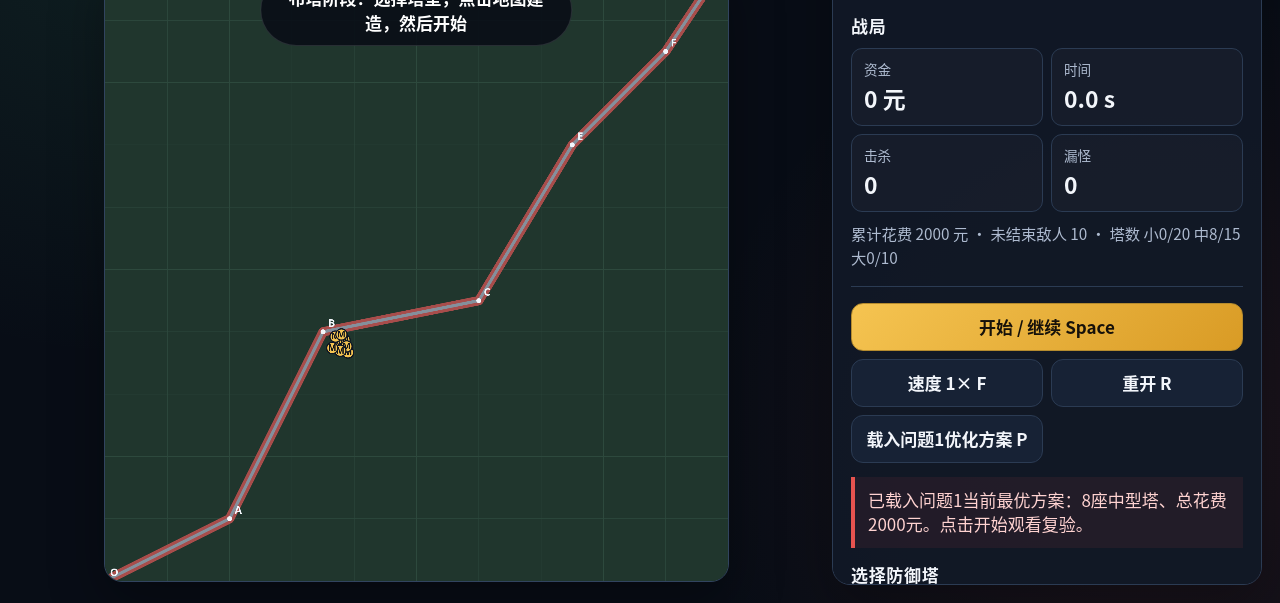
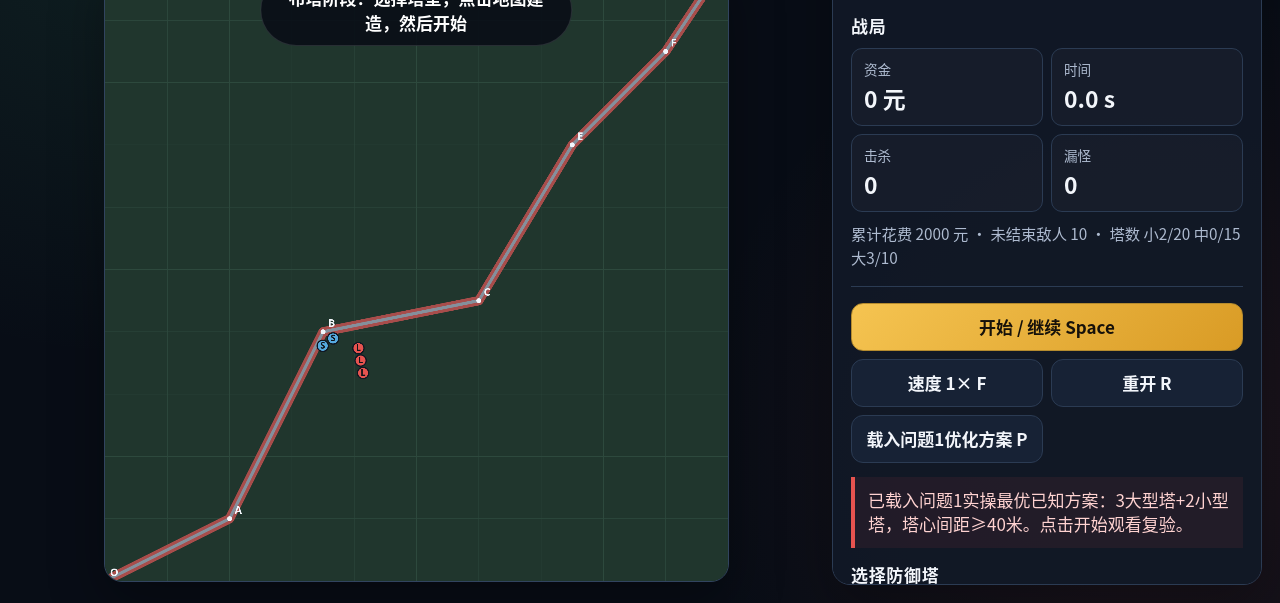
Before and after one commit to rong5525/tower-defense-game, a plain HTML site: page index.html in a window 1280 px wide. Both pictures are taken after a click on the button "载入问题1优化方案 P". Shown: the part 197-800 px from the top of the page. Drawn offline with Linux system fonts and the light colour scheme; animation ran at ten frames a second.

Commit message:
Update Q1 preset for practical tower spacing

```diff
--- a/game.js
+++ b/game.js
@@ -22,14 +22,11 @@ const TOWER_SPECS = {
 
 const UPGRADE_TO = { small: "medium", medium: "large" };
 const Q1_BEST_LAYOUT = [
-  ["medium", 780.185508269555, 733.6417436506911],
-  ["medium", 750.4918927478849, 764.207202927242],
-  ["medium", 768.8871974968961, 773.4735764952864],
-  ["medium", 775.4248153770882, 753.2686488146782],
-  ["medium", 755.4247544909765, 739.1554512038435],
-  ["medium", 740.0744242332423, 784.5603763865835],
-  ["medium", 758.9846149952917, 791.4224740076542],
-  ["medium", 729.5414462367831, 747.9215463226894],
+  ["large", 813.5332897252737, 747.4739534708483],
+  ["large", 820.4648291380149, 707.7296449207344],
+  ["large", 828.4825632254457, 667.8370495346516],
+  ["small", 699.01629406168, 754.9757350470892],
+  ["small", 732.2662014391848, 778.6591659010127],
 ];
 const segmentLengths = [];
 const cumulativeLengths = [0];
@@ -189,7 +186,7 @@ function loadQ1BestLayout() {
     }
   }
   selectedTowerId = null;
-  setStatus("已载入问题1当前最优方案：8座中型塔、总花费2000元。点击开始观看复验。");
+  setStatus("已载入问题1实操最优已知方案：3大型塔+2小型塔，塔心间距≥40米。点击开始观看复验。");
   draw();
   updateInterface();
 }
--- a/index.html
+++ b/index.html
@@ -104,7 +104,7 @@
             <li>鼠标或触控点击地图建塔；点击已有塔可选择。</li>
             <li>数字键 1、2、3 切换塔型，U 升级。</li>
             <li>Space 开始或暂停，F 加速，R 重新开始。</li>
-            <li>P 或“载入问题1优化方案”可自动放置8座中型塔并复现实验。</li>
+            <li>P 或“载入问题1优化方案”可自动放置3座大型塔+2座小型塔（塔心间距≥40米）并复现实验。</li>
             <li>浅红色区域是塔心禁入区，任意两座塔的塔基不能重叠。</li>
             <li>问题1开始后不能继续建塔；问题2战斗中可以随时建设和升级。</li>
           </ul>
```
